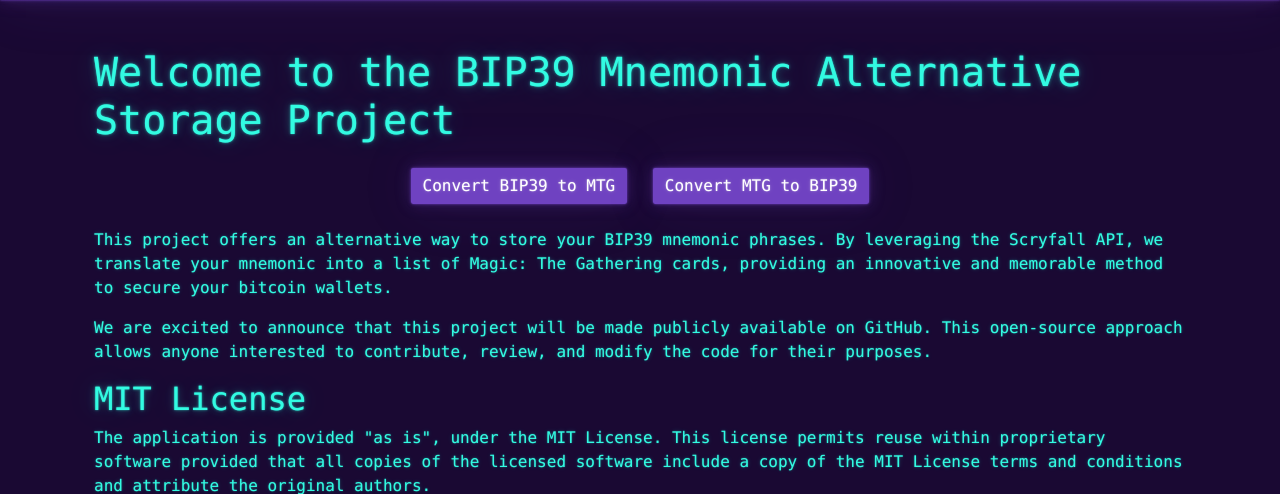
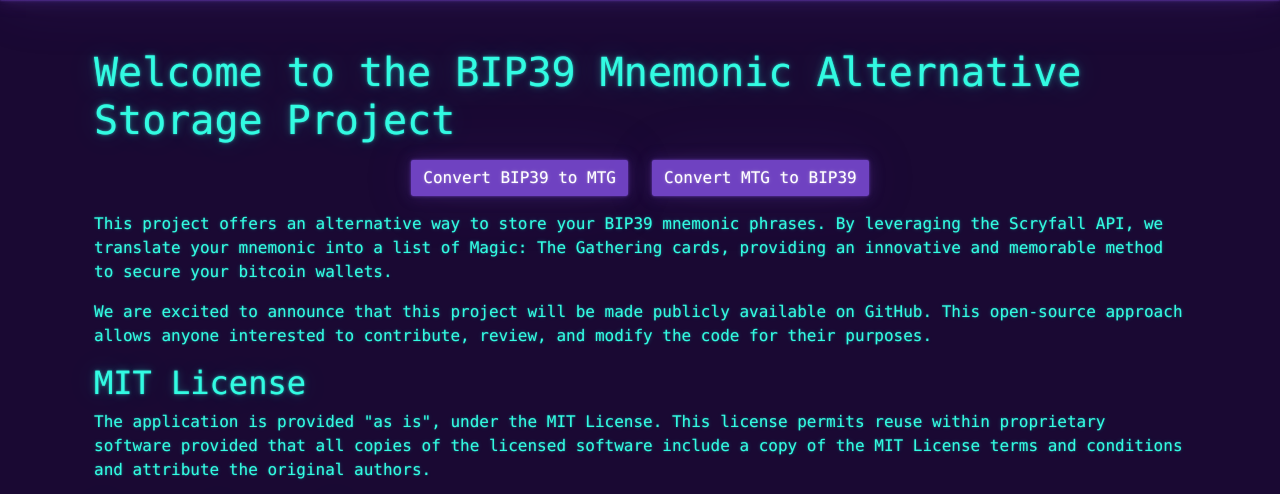
Before and after one commit to cayusmatias/mtg-bip39, a Flask app: page / in a window 1280 px wide. Shown: the part 56-550 px from the top of the page. Run offline with Flask 3, Linux system fonts and the light colour scheme.

Commit message:
Visual fixes

```diff
--- a/app.py
+++ b/app.py
@@ -36,7 +36,7 @@ def convert_bip2mtg():
 
     conversion_result = mtg_cards
 
-    return render_template_string("""<div class='row'>
+    return render_template_string("""<div class='row mb-4'>
                                         <div class='col-md-4'>
                                             <h3 class='text-secondary'>Cards List</h3>
                                             <ol>{{ conversion_result|safe }}</ol>
--- a/templates/base.html
+++ b/templates/base.html
@@ -14,15 +14,17 @@
         font-family: 'Consolas', 'Monaco', 'Lucida Console', 'Liberation Mono', 'DejaVu Sans Mono', 'Courier New', monospace;
     }
 
-    .zoom-hover {
+.zoom-hover {
     transition: transform 0.3s ease;
     width: 150px;
     display: inline-block;
-    }
+}
 
+@media (min-width: 600px) {
     .zoom-hover:hover {
         transform: scale(2);
     }
+}
 </style>
 <body class="d-flex flex-column min-vh-100">
     <nav class="navbar navbar-expand-lg navbar-dark bg-primary">
--- a/templates/index.html
+++ b/templates/index.html
@@ -7,9 +7,13 @@
     <h1>Welcome to the BIP39 Mnemonic Alternative Storage Project</h1>
 
     <!-- Botões Centralizados -->
-    <div class="text-center my-4">
-        <a href="bip2mtg" class="btn btn-primary me-2">Convert BIP39 to MTG</a>
-        <a href="mtg2bip" class="btn btn-primary ms-2">Convert MTG to BIP39</a>
+    <div class="row justify-content-center mb-3 mt-3">
+        <div class="col-12 col-md-auto mb-2 mb-md-0">
+            <a href="bip2mtg" class="btn btn-primary">Convert BIP39 to MTG</a>
+        </div>
+        <div class="col-12 col-md-auto">
+            <a href="mtg2bip" class="btn btn-primary">Convert MTG to BIP39</a>
+        </div>
     </div>
 
     <p>This project offers an alternative way to store your BIP39 mnemonic phrases. By leveraging the Scryfall API, we translate your mnemonic into a list of Magic: The Gathering cards, providing an innovative and memorable method to secure your bitcoin wallets.</p>
--- a/templates/mtg2bip.html
+++ b/templates/mtg2bip.html
@@ -3,7 +3,7 @@
 {% block title %}MTG Cards to BIP39 Converter{% endblock %}
 
 {% block content %}
-<div class="container mt-4">
+<div class="container mt-4 mb-4">
     <h2>MTG Cards to BIP39 Converter</h2>
     <p>Select the number of cards and enter each card's number followed by the collection code (e.g., "Archangel of Wrath &lt;003&gt; [dmu]" should be entered as "003dmu").</p>
 
@@ -20,7 +20,7 @@
         <button type="submit" class="btn btn-primary mt-3">Convert</button>
     </form>
 
-    <div id="result" class="row mt-4" style="display: none;">
+    <div id="result" class="row mt-4 mb-4" style="display: none;">
         <h3 class="text-secondary">Decoded Mnemonic</h3>
         <div id="conversionResult"></div>
     </div>
```
